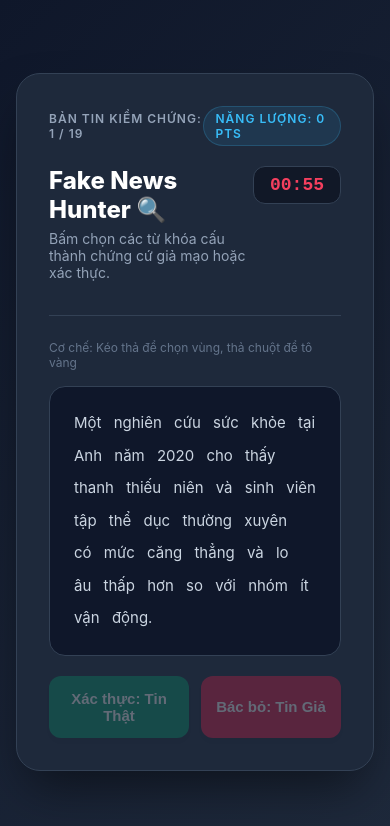
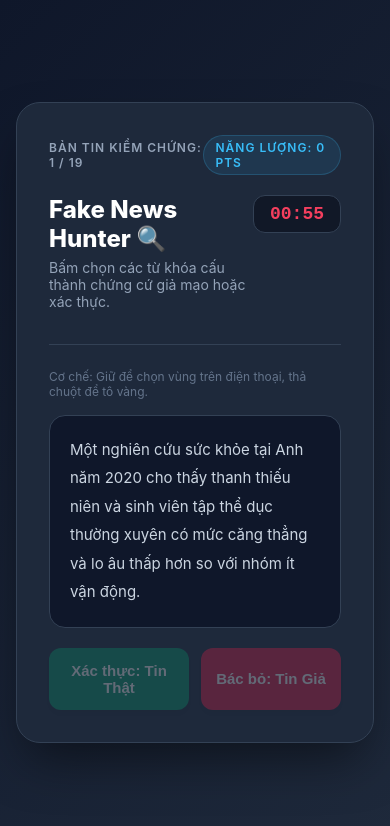
Before and after one commit to YumaTn/solution-fake-news, a React (Create React App) app: page /game in a window 390 px wide. Shown: the top 826 px of the page. Built offline with nearby package versions, Linux system fonts and the light colour scheme.

Commit message:
fix line for using phone the second

```diff
--- a/src/component/FakeNewsHunter.jsx
+++ b/src/component/FakeNewsHunter.jsx
@@ -19,7 +19,6 @@ export default function FakeNewsHunter() {
   const [timeLeft, setTimeLeft] = useState(60);
   const [gameState, setGameState] = useState("playing"); // playing, answered, summary
 
-  const [selectedWordIndices, setSelectedWordIndices] = useState([]);
   const [highlights, setHighlights] = useState([]); // array of {start, end}
   const [foundCount, setFoundCount] = useState(0);
   const [feedback, setFeedback] = useState({ text: "Hãy chạm hoặc click vào các từ khóa quan trọng để bôi đậm.", type: "info" });
@@ -165,12 +164,11 @@ export default function FakeNewsHunter() {
 
   useEffect(() => {
     if (gameState === "playing" && currentQuestion) {
-      setSelectedWordIndices([]);
       setHighlights([]);
       setFoundCount(0);
       setTimeLeft(60);
       setResultMessage(null);
-      setFeedback({ text: "Hãy chạm hoặc click vào các từ khóa quan trọng để bôi đậm.", type: "info" });
+      setFeedback({ text: "Hãy chạm hoặc giữ để chọn vùng và nổi bật chứng cứ.", type: "info" });
 
       timerRef.current = setInterval(() => {
         setTimeLeft((prev) => {
@@ -278,47 +276,6 @@ export default function FakeNewsHunter() {
     return mergeRanges(out);
   };
 
-  const handleWordClick = (index) => {
-    if (gameState !== "playing") return;
-    setSelectedWordIndices((prevSelected) => {
-      const isSelected = prevSelected.includes(index);
-      const nextSelected = isSelected ? prevSelected.filter((i) => i !== index) : [...prevSelected, index];
-      checkProgress(nextSelected);
-      return nextSelected;
-    });
-  };
-
-  const checkProgress = (currentIndices) => {
-
-    const selectedTextCombined = currentIndices
-      .sort((a, b) => a - b)
-      .map((i) => wordsArray[i].toLowerCase())
-      .join(" ");
-
-    // Giới hạn không cho bôi bừa bãi quá nửa bài báo
-    if (currentIndices.length > wordsArray.length * 0.5) {
-      setFeedback({ text: "⚠️ CẢNH BÁO: Bạn đang bôi đậm quá nhiều từ! Hãy nhấn Hoàn tác bớt.", type: "warning" });
-      return;
-    }
-
-    let matchCount = 0;
-    currentQuestion.requiredKeywords.forEach((keyword) => {
-      const cleanKeyword = keyword.toLowerCase().replace(/[,.]/g, "");
-      const cleanSelectedText = selectedTextCombined.replace(/[,.]/g, "");
-      if (cleanSelectedText.includes(cleanKeyword)) matchCount++;
-    });
-
-    setFoundCount(matchCount);
-
-    if (matchCount > foundCount) {
-      setFeedback({ text: "✅ Chính xác! Bạn vừa tìm ra một manh mối quan trọng.", type: "success" });
-    } else if (matchCount === currentQuestion.requiredKeywords.length) {
-      setFeedback({ text: "🎉 XUẤT SẮC! Đã tìm đủ chứng cứ pháp lý. Hãy đưa ra kết luận!", type: "ready" });
-    } else {
-      setFeedback({ text: "Tìm thêm các từ khóa liên quan đến thời gian, nguồn tin hoặc số liệu...", type: "info" });
-    }
-  };
-
   // New: check progress from plain text (used by character-based highlights)
   const checkProgressFromText = (selectedText) => {
     const cleanSelectedText = (selectedText || "").toLowerCase().replace(/[,.]/g, "");
@@ -375,7 +332,7 @@ export default function FakeNewsHunter() {
     );
   };
 
-  const evidenceSelected = selectedWordIndices.length > 0 || highlights.length > 0;
+  const evidenceSelected = highlights.length > 0;
 
   const handleSubmitAnswer = (userChoice) => {
     submitResult(userChoice);
@@ -402,38 +359,22 @@ export default function FakeNewsHunter() {
     sel.removeAllRanges();
   };
 
-  const wordTokens = currentQuestion?.content.split(/(\s+)/).map((text) => ({
-    text,
-    isSpace: /^\s+$/.test(text)
-  })) || [];
-
-  const tokensWithPosition = [];
-  let charPos = 0;
-  wordTokens.forEach((token) => {
-    const start = charPos;
-    const end = charPos + token.text.length;
-    tokensWithPosition.push({ ...token, start, end });
-    charPos = end;
-  });
-
-  const renderWordContent = () => {
-    let wordIndex = -1;
-    return tokensWithPosition.map((token, tokenIndex) => {
-      if (token.isSpace) return token.text;
-      wordIndex += 1;
-      const selectionActive = selectedWordIndices.includes(wordIndex);
-      const highlightActive = highlights.some((h) => h.start < token.end && h.end > token.start);
-      return (
-        <span
-          key={`${tokenIndex}-${token.text}`}
-          className={`word-token ${selectionActive || highlightActive ? 'word-token--selected' : ''}`}
-          onClick={() => handleWordClick(wordIndex)}
-          style={{ cursor: 'pointer' }}
-        >
-          {token.text}
+  const renderWithHighlights = (text, ranges) => {
+    if (!ranges || ranges.length === 0) return text;
+    const parts = [];
+    let last = 0;
+    const sorted = ranges.slice().sort((a, b) => a.start - b.start);
+    sorted.forEach((r, idx) => {
+      if (r.start > last) parts.push(text.slice(last, r.start));
+      parts.push(
+        <span key={`h-${idx}`} style={{ background: '#d97706', color: '#fff', fontWeight: 700, borderRadius: '6px', padding: '0 2px' }}>
+          {text.slice(r.start, r.end)}
         </span>
       );
+      last = r.end;
     });
+    if (last < text.length) parts.push(text.slice(last));
+    return parts;
   };
 
   return (
@@ -485,13 +426,13 @@ export default function FakeNewsHunter() {
             <div>
               {/** Thanh tương tác */}
               <div style={styles.interactiveBar}>
-                <span style={{ fontSize: '12px', color: '#64748b' }}>Cơ chế: Kéo thả để chọn vùng, thả chuột để tô vàng</span>
+                <span style={{ fontSize: '12px', color: '#64748b' }}>Cơ chế: Giữ để chọn vùng trên điện thoại, thả chuột để tô vàng.</span>
               </div>
 
               {/* KHU VỰC HIỂN THỊ BÀI BÁO (Bản đầy đủ, nguyên văn) */}
-              <div style={{ ...styles.wordsContainer, display: 'block' }} onMouseUp={handleArticleMouseUp} ref={articleRef}>
-                <article style={{ margin: 0, color: '#cbd5e1', lineHeight: 1.9, whiteSpace: 'pre-wrap', fontSize: '15px' }}>
-                  {renderWordContent()}
+              <div style={{ ...styles.wordsContainer, display: 'block', touchAction: 'manipulation' }} onMouseUp={handleArticleMouseUp} onTouchEnd={handleArticleMouseUp} ref={articleRef}>
+                <article style={{ margin: 0, color: '#cbd5e1', lineHeight: 1.9, whiteSpace: 'pre-wrap', fontSize: '15px', userSelect: 'text', WebkitUserSelect: 'text' }}>
+                  {renderWithHighlights(currentQuestion?.content || '', highlights)}
                 </article>
               </div>
 
```
